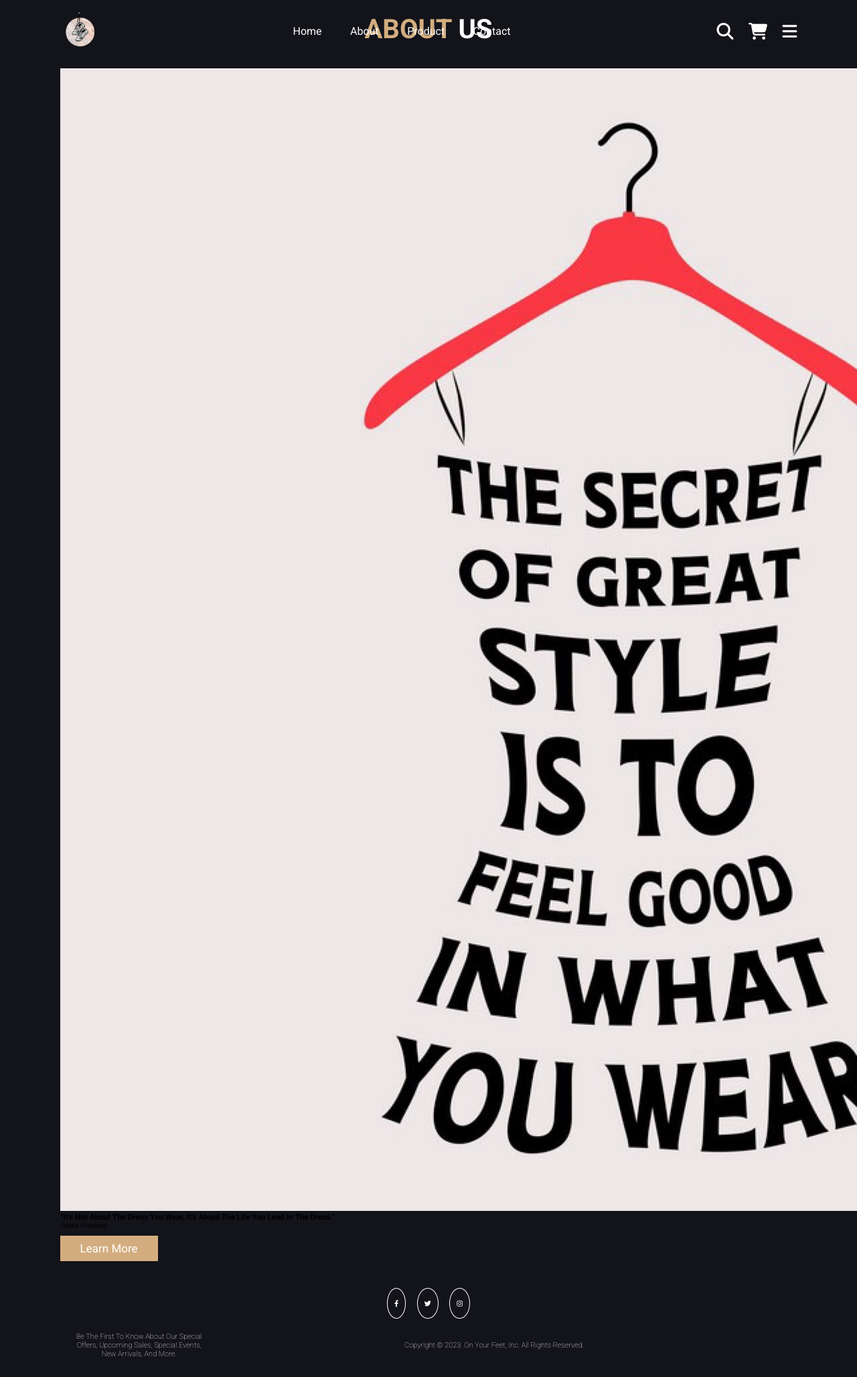
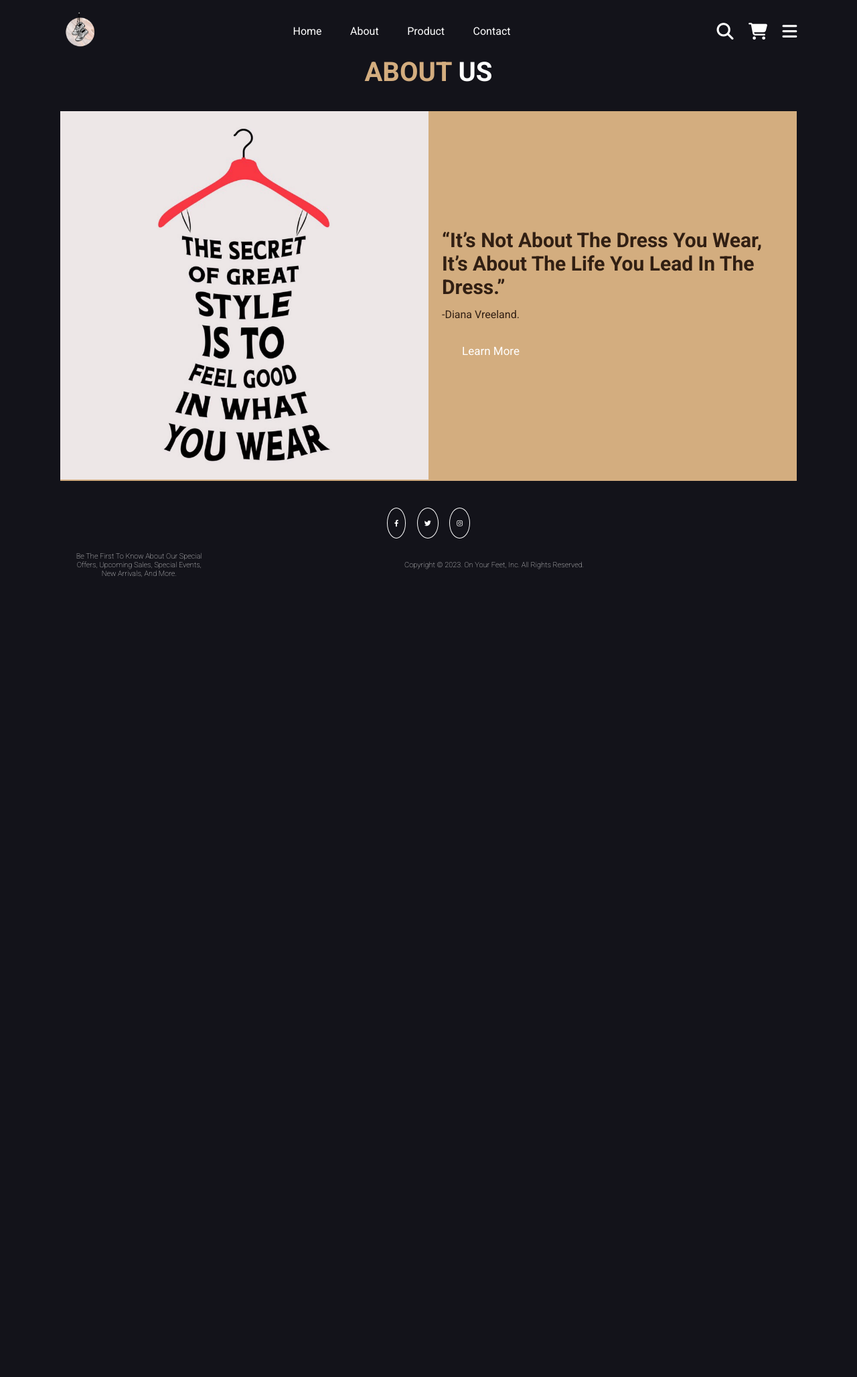
Before and after one commit to Airtrickster/shoebox-onyourfeet, a PHP site: page /about.html in a window 1280 px wide; the page is wider, and only the part inside the window is pictured. Shown: that part at 67% size. After the commit the page ends 862 px from the top of that part, so only its background shows below. Run offline with PHP 8.4, Linux system fonts and the light colour scheme.

Commit message:
Fixed About page

```diff
--- a/css/style.css
+++ b/css/style.css
@@ -248,6 +248,41 @@ section{
     width: 25%;
     padding: 10px;
     margin: auto;
+}
+
+.about{
+    margin-top: 5% ;
+}
+
+.about .row{
+    display: flex;
+    align-items: center;
+    background:var(--main-color);
+    flex-wrap: wrap;
+}
+
+.about .row .image{
+    flex:1 1 45rem;
+}
+
+.about .row .image img{
+    width: 100%;
+}
+.about .row .content{
+    flex:1 1 45rem;
+    padding:2rem;
+}
+
+.about .row .content h3{
+    font-size: 3rem;
+    color:#311f13;
+}
+
+.about .row .content p{
+    font-size: 1.6rem;
+    color:#311f13;
+    padding:1rem 0;
+    line-height: 1.8;
 }
 
 .shipping-policy{
```
